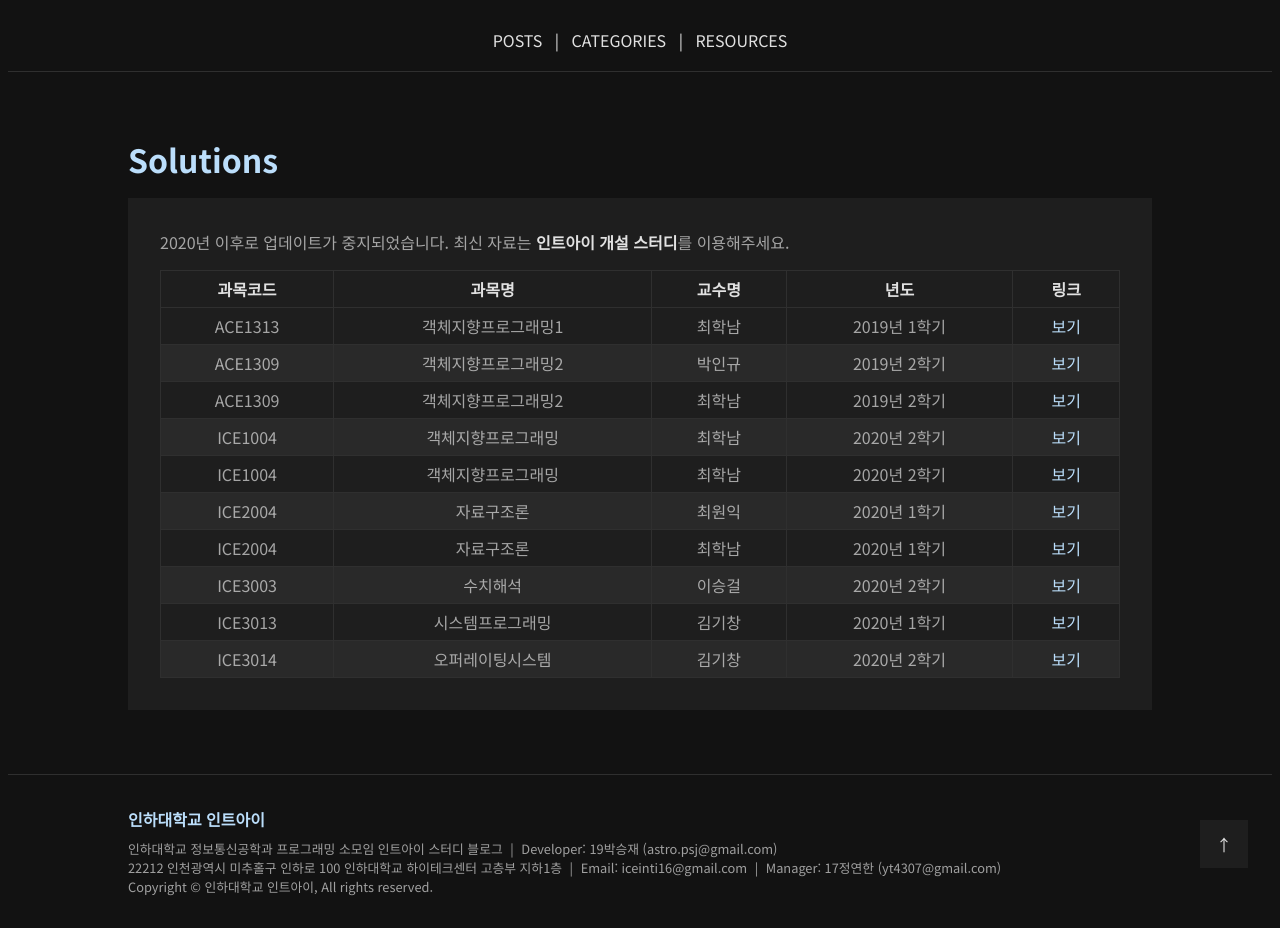
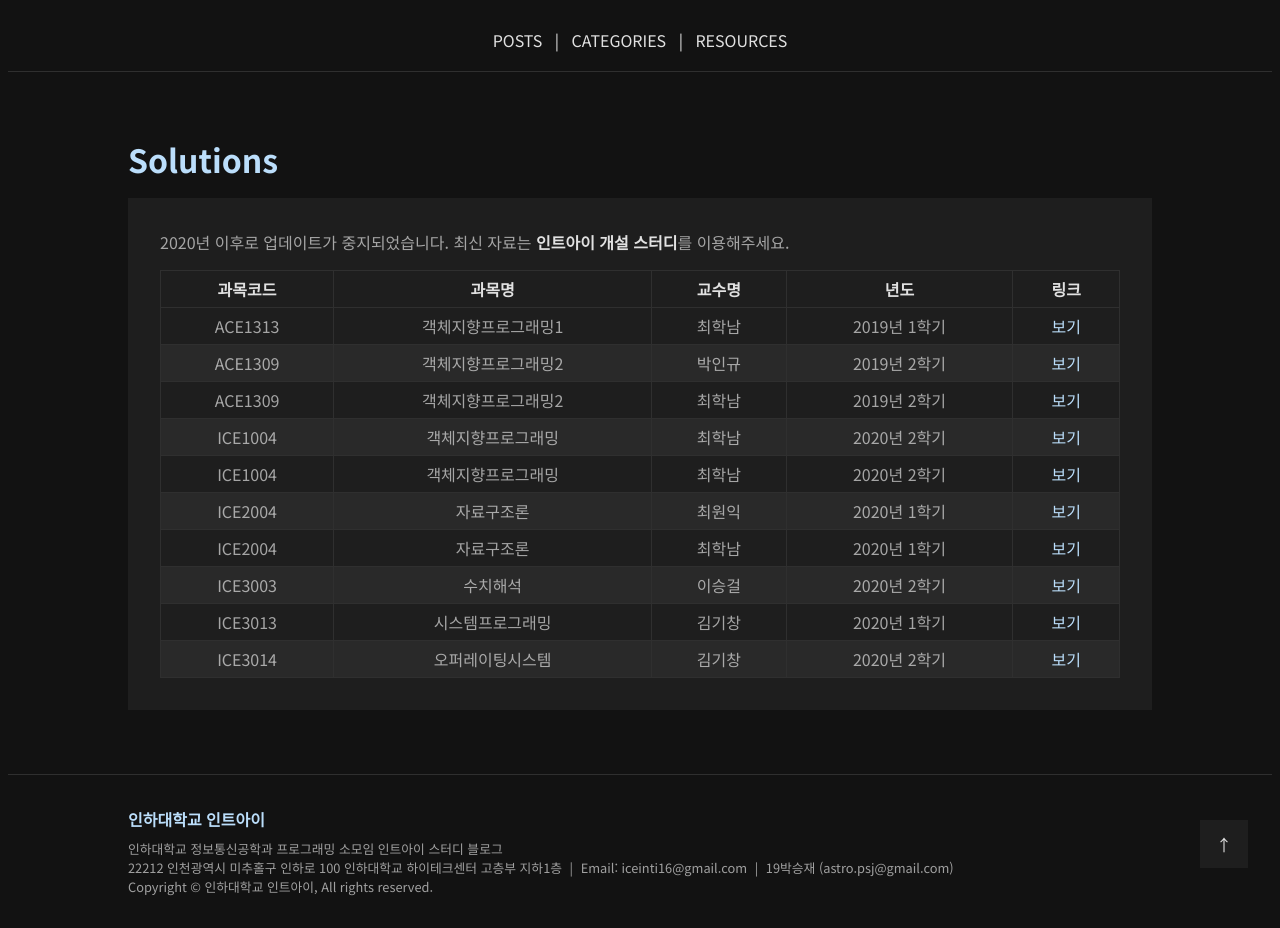
Before and after one commit to int-i/int-i.github.io, a Jekyll site: the page built from solutions.html, in a window 1280 px wide. Built offline with Jekyll 4.4.1, drawn with Linux system fonts in a browser that asks for light colours.

Commit message:
Update manager name

```diff
--- a/_config.yml
+++ b/_config.yml
@@ -7,8 +7,7 @@ permalink: /:categories/:year-:month-:day/:title/
 
 location: 22212 인천광역시 미추홀구 인하로 100 인하대학교 하이테크센터 고층부 지하1층
 email: iceinti16@gmail.com
-manager: yt4307
-developer: Astro36
+manager: Astro36
 
 defaults:
   - scope:
--- a/_includes/footer.html
+++ b/_includes/footer.html
@@ -8,11 +8,6 @@
         <li class="horizontal-item horizontal-item--dense footer__horizontal-item">
           {{ site.description }}
         </li>
-        {% if site.developer %}
-        <li class="horizontal-item horizontal-item--dense footer__horizontal-item">
-          Developer: <a class="link footer__link" href="{{ '/authors/' | relative_url }}#{{ site.developer }}">{{ site.data.authors[site.developer].admission_year | slice: 2, 3 }}{{ site.data.authors[site.developer].name }}</a> (<a class="link footer__link" href="mailto:{{ site.data.authors[site.developer].email }}">{{ site.data.authors[site.developer].email }}</a>)
-        </li>
-        {% endif %}
       </ul>
       <ul class="list">
         {% if site.location %}
@@ -27,7 +22,7 @@
         {% endif %}
         {% if site.manager %}
         <li class="horizontal-item horizontal-item--dense footer__horizontal-item">
-          Manager: <a class="link footer__link" href="{{ '/authors/' | relative_url }}#{{ site.manager }}">{{ site.data.authors[site.manager].admission_year | slice: 2, 3 }}{{ site.data.authors[site.manager].name }}</a> (<a class="link footer__link" href="mailto:{{ site.data.authors[site.manager].email }}">{{ site.data.authors[site.manager].email }}</a>)
+          <a class="link footer__link" href="{{ '/authors/' | relative_url }}#{{ site.manager }}">{{ site.data.authors[site.manager].admission_year | slice: 2, 3 }}{{ site.data.authors[site.manager].name }}</a> (<a class="link footer__link" href="mailto:{{ site.data.authors[site.manager].email }}">{{ site.data.authors[site.manager].email }}</a>)
         </li>
         {% endif %}
       </ul>
```
